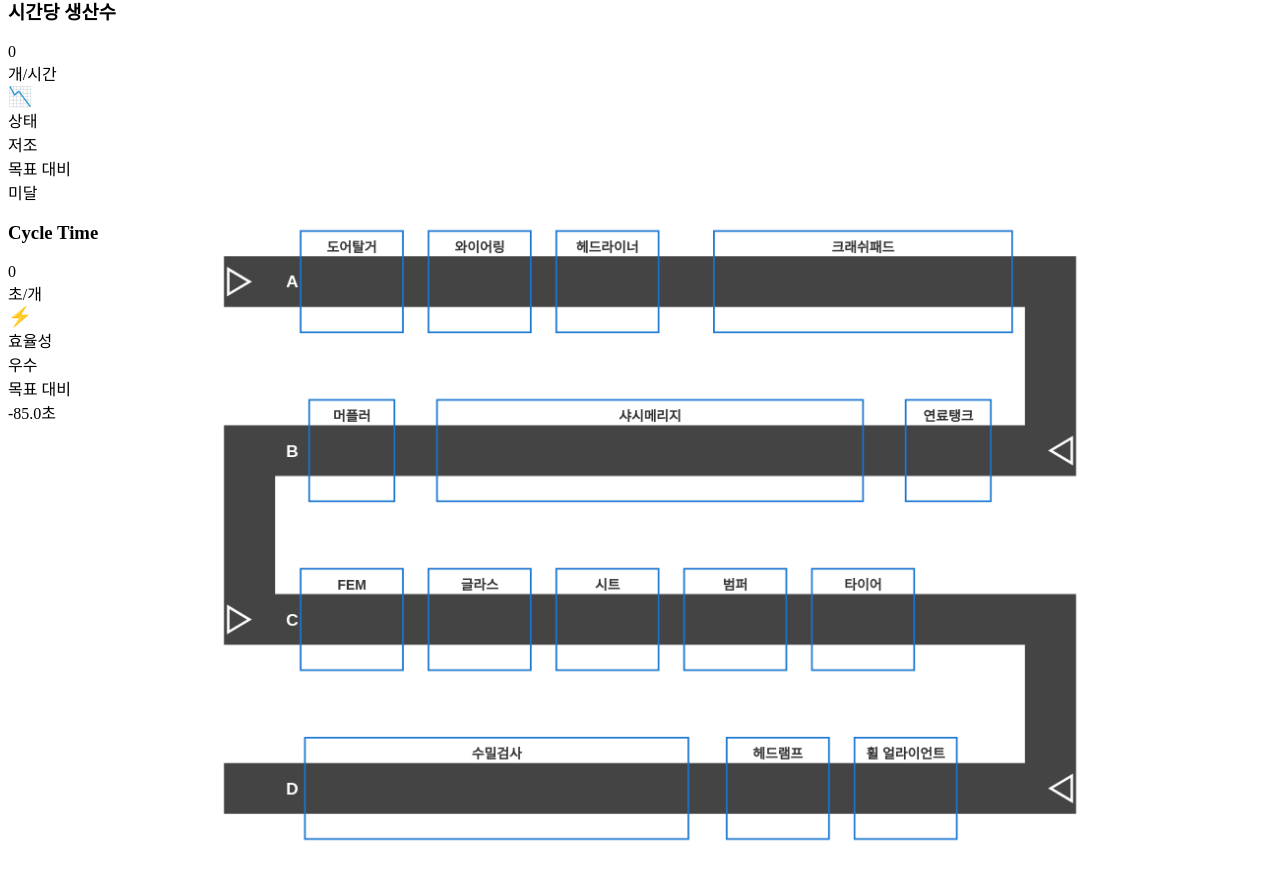
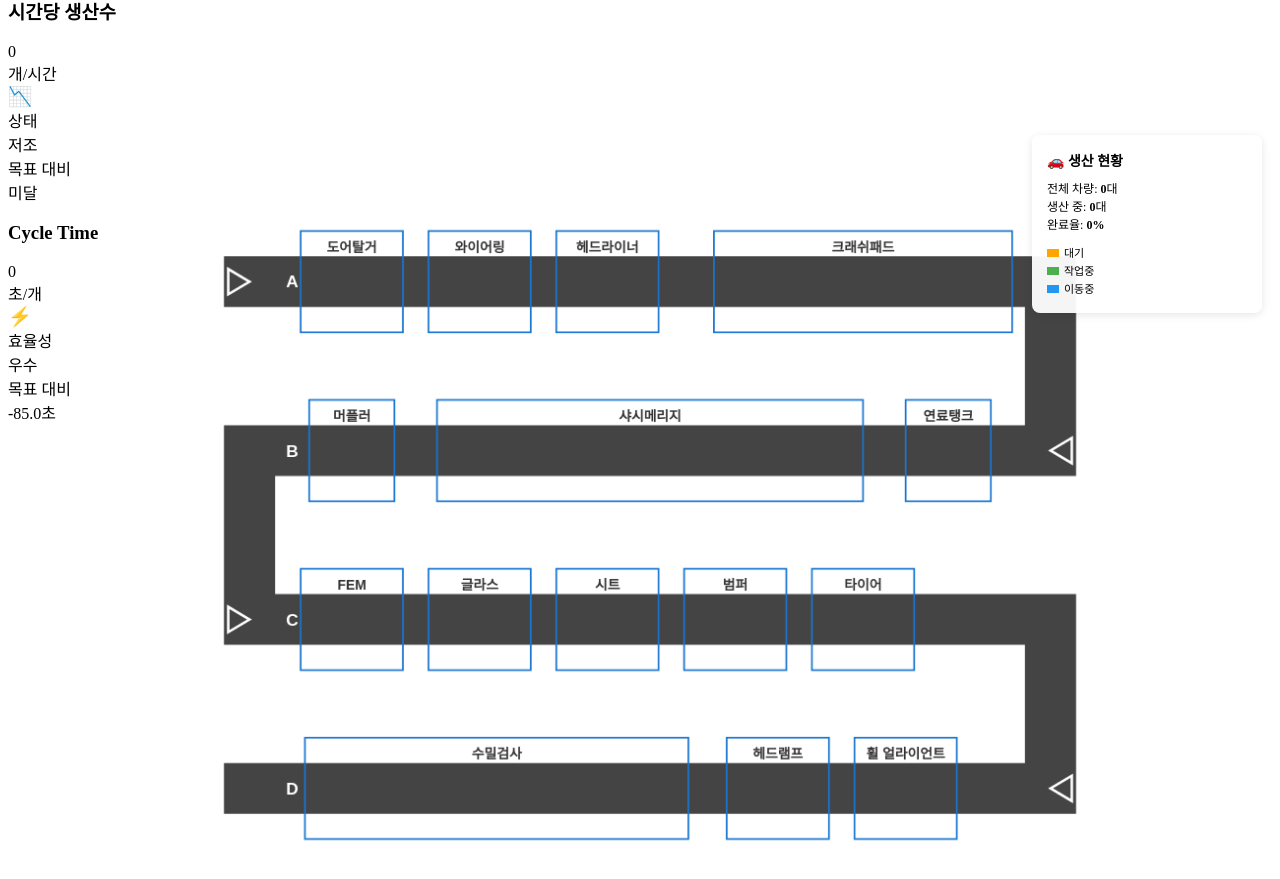
Before and after one commit to lee906/manufacturing_process_mk43, a React (Vite) app in the folder dashboard_frontend/: page /factory2d in a window 1280 px wide. Shown: the part 938-1817 px from the top of the page. Built offline with nearby package versions, Linux system fonts and the light colour scheme; no server answers.

Commit message:
이것저것

```diff
--- a/dashboard_frontend/src/components/Dashboard.jsx
+++ b/dashboard_frontend/src/components/Dashboard.jsx
@@ -31,6 +31,9 @@ const Dashboard = () => {
         case 'stations':
           setStationsData(data);
           break;
+        case 'error':
+          setConnectionStatus('error');
+          break;
       }
       setLastUpdated(new Date());
       setLoading(false);
@@ -63,7 +66,7 @@ const Dashboard = () => {
     const statusConfig = {
       connecting: { color: 'warning', text: '연결 중...', icon: '⏳' },
       connected: { color: 'success', text: '실시간 연결됨', icon: '🟢' },
-      error: { color: 'danger', text: '연결 오류 (더미 데이터)', icon: '🔴' }
+      error: { color: 'danger', text: '연결 오류', icon: '🔴' }
     };
 
     const config = statusConfig[connectionStatus];
@@ -72,7 +75,7 @@ const Dashboard = () => {
       <div className={`alert alert-${config.color} alert-dismissible fade show`} role="alert">
         {config.icon} {config.text} - 마지막 업데이트: {lastUpdated.toLocaleTimeString()}
         <small className="ms-2">
-          (데이터 소스: {connectionStatus === 'connected' ? 'Spring Boot API' : '시뮬레이션'})
+          (데이터 소스: Spring Boot API)
         </small>
       </div>
     );
@@ -214,7 +217,7 @@ const Dashboard = () => {
                     {connectionStatus === 'connected' ? (
                       <span className="text-success">🟢 Spring Boot API</span>
                     ) : (
-                      <span className="text-warning">🟡 시뮬레이션 모드</span>
+                      <span className="text-danger">🔴 연결 오류</span>
                     )}
                   </div>
                 </div>
--- a/dashboard_frontend/src/components/Twin/Factory2DTwin.jsx
+++ b/dashboard_frontend/src/components/Twin/Factory2DTwin.jsx
@@ -15,8 +15,44 @@ const Factory2DTwin = () => {
     position: { x: 0, y: 0 }
   });
 
+  // 차량 추적 데이터 상태 관리
+  const [vehicleData, setVehicleData] = useState({
+    vehicles: [],
+    station_positions: {},
+    total_vehicles: 0,
+    active_vehicles: 0
+  });
+
   // 스케일링 정보 저장
   const scaleInfoRef = useRef({ scale: 1, offsetX: 0, offsetY: 0 });
+
+  // 실시간 차량 데이터 가져오기
+  useEffect(() => {
+    const fetchVehicleData = async () => {
+      try {
+        const response = await fetch('http://localhost:8080/api/digital-twin/vehicles');
+        if (response.ok) {
+          const data = await response.json();
+          setVehicleData({
+            vehicles: data.vehicles || [],
+            station_positions: data.station_positions || {},
+            total_vehicles: data.total_vehicles || 0,
+            active_vehicles: data.active_vehicles || 0
+          });
+        }
+      } catch (error) {
+        console.warn('차량 데이터 가져오기 실패:', error);
+      }
+    };
+
+    // 초기 데이터 로드
+    fetchVehicleData();
+
+    // 3초마다 데이터 업데이트
+    const interval = setInterval(fetchVehicleData, 3000);
+
+    return () => clearInterval(interval);
+  }, []);
 
   // 컨테이너 크기 변화 감지 및 반응형 처리
   useEffect(() => {
@@ -322,11 +358,145 @@ const Factory2DTwin = () => {
     ctx.fillText('C', 80, 550 + 7);          // C라인 - 컨베이어 중앙
     ctx.fillText('D', 80, 750 + 7);          // D라인 - 컨베이어 중앙
 
+    // 차량 그리기 함수
+    const drawVehicles = (ctx) => {
+      if (!vehicleData.vehicles || vehicleData.vehicles.length === 0) {
+        return;
+      }
+
+      vehicleData.vehicles.forEach((vehicle, index) => {
+        if (!vehicle.position) return;
+
+        const x = vehicle.position.x;
+        const y = vehicle.position.y;
+        const status = vehicle.status;
+        const progress = vehicle.position.station_progress || 0;
+
+        // 차량 상태별 색상
+        const statusColors = {
+          'waiting': '#FFA500',     // 주황색 - 대기
+          'in_process': '#4CAF50',  // 초록색 - 작업중
+          'moving': '#2196F3',      // 파란색 - 이동중
+          'completed': '#9E9E9E',   // 회색 - 완료
+          'failed': '#F44336'       // 빨간색 - 실패
+        };
+
+        const vehicleColor = statusColors[status] || '#666666';
+
+        // 차량 외곽선 그리기
+        ctx.strokeStyle = '#333333';
+        ctx.lineWidth = 2;
+        ctx.fillStyle = vehicleColor;
+
+        // 차량 모양 (사각형)
+        const vehicleWidth = 20;
+        const vehicleHeight = 12;
+        ctx.fillRect(x - vehicleWidth/2, y - vehicleHeight/2, vehicleWidth, vehicleHeight);
+        ctx.strokeRect(x - vehicleWidth/2, y - vehicleHeight/2, vehicleWidth, vehicleHeight);
+
+        // 차량 ID 표시
+        ctx.fillStyle = '#000000';
+        ctx.font = '10px Arial';
+        ctx.textAlign = 'center';
+        const shortId = vehicle.vehicle_id.split('_')[1].slice(-4); // ID 마지막 4자리
+        ctx.fillText(shortId, x, y - vehicleHeight/2 - 3);
+
+        // 진행률 표시 (작업 중일 때)
+        if (status === 'in_process' && progress > 0) {
+          const progressBarWidth = vehicleWidth;
+          const progressBarHeight = 3;
+          const progressY = y + vehicleHeight/2 + 3;
+
+          // 진행률 바 배경
+          ctx.fillStyle = '#E0E0E0';
+          ctx.fillRect(x - progressBarWidth/2, progressY, progressBarWidth, progressBarHeight);
+
+          // 진행률 바
+          ctx.fillStyle = '#4CAF50';
+          const filledWidth = (progress / 100) * progressBarWidth;
+          ctx.fillRect(x - progressBarWidth/2, progressY, filledWidth, progressBarHeight);
+        }
+
+        // 차량 모델 표시 (작은 글씨)
+        if (vehicle.model) {
+          ctx.fillStyle = '#666666';
+          ctx.font = '8px Arial';
+          ctx.textAlign = 'center';
+          ctx.fillText(vehicle.model, x, y + vehicleHeight/2 + 15);
+        }
+      });
+    };
+
+    // 실시간 차량 렌더링
+    drawVehicles(ctx);
+
     ctx.restore();
-  }, [containerSize]);
+  }, [containerSize, vehicleData]);
 
   return (
     <>
+      <div style={{ position: 'relative', width: '100%', height: '100%' }}>
+        {/* 차량 생산 정보 패널 */}
+        <div style={{
+          position: 'absolute',
+          top: '10px',
+          right: '10px',
+          backgroundColor: 'rgba(255, 255, 255, 0.95)',
+          padding: '15px',
+          borderRadius: '8px',
+          boxShadow: '0 2px 8px rgba(0,0,0,0.1)',
+          minWidth: '200px',
+          zIndex: 10
+        }}>
+          <h4 style={{ margin: '0 0 10px 0', fontSize: '14px', fontWeight: 'bold' }}>
+            🚗 생산 현황
+          </h4>
+          <div style={{ fontSize: '12px', lineHeight: '1.5' }}>
+            <div>전체 차량: <strong>{vehicleData.total_vehicles}</strong>대</div>
+            <div>생산 중: <strong>{vehicleData.active_vehicles}</strong>대</div>
+            <div>완료율: <strong>
+              {vehicleData.total_vehicles > 0
+                ? Math.round(((vehicleData.total_vehicles - vehicleData.active_vehicles) / vehicleData.total_vehicles) * 100)
+                : 0
+              }%
+            </strong></div>
+          </div>
+
+          {/* 상태별 범례 */}
+          <div style={{ marginTop: '10px', fontSize: '11px' }}>
+            <div style={{ margin: '2px 0' }}>
+              <span style={{
+                display: 'inline-block',
+                width: '12px',
+                height: '8px',
+                backgroundColor: '#FFA500',
+                marginRight: '5px'
+              }}></span>
+              대기
+            </div>
+            <div style={{ margin: '2px 0' }}>
+              <span style={{
+                display: 'inline-block',
+                width: '12px',
+                height: '8px',
+                backgroundColor: '#4CAF50',
+                marginRight: '5px'
+              }}></span>
+              작업중
+            </div>
+            <div style={{ margin: '2px 0' }}>
+              <span style={{
+                display: 'inline-block',
+                width: '12px',
+                height: '8px',
+                backgroundColor: '#2196F3',
+                marginRight: '5px'
+              }}></span>
+              이동중
+            </div>
+          </div>
+        </div>
+
         <div
           ref={containerRef}
           style={{
@@ -352,6 +522,7 @@ const Factory2DTwin = () => {
             }}
           />
         </div>
+      </div>
 
       <ClickRobot
         isOpen={popoverState.isOpen}
--- a/dashboard_frontend/src/service/dashboardService.js
+++ b/dashboard_frontend/src/service/dashboardService.js
@@ -39,28 +39,15 @@ class DashboardService {
 
   async fetchData() {
     try {
-      // 5초 타임아웃으로 빠른 응답 보장
-      const dashboardPromise = Promise.race([
-        this.getFactorySummary(),
-        new Promise((_, reject) => setTimeout(() => reject(new Error('API Timeout')), 5000))
-      ]);
-
-      const stationsPromise = Promise.race([
-        this.getLatestKPIs(),
-        new Promise((_, reject) => setTimeout(() => reject(new Error('API Timeout')), 5000))
-      ]);
-
-      const dashboardData = await dashboardPromise;
+      const dashboardData = await this.getFactorySummary();
       this.notify('dashboard', dashboardData);
 
-      const stationsData = await stationsPromise;
+      const stationsData = await this.getLatestKPIs();
       this.notify('stations', stationsData);
 
     } catch (error) {
-      console.error('Backend connection failed, using mock data:', error);
-      // 빠른 fallback
-      this.notify('dashboard', this.getMockDashboardData());
-      this.notify('stations', this.getMockStationsData());
+      console.error('Backend connection failed:', error);
+      this.notify('error', error);
     }
   }
 
@@ -88,40 +75,6 @@ class DashboardService {
     return await response.json();
   }
 
-  getMockDashboardData() {
-    return {
-      production: {
-        current: Math.floor(Math.random() * 200) + 650,
-        target: 1000,
-        hourlyRate: Math.floor(Math.random() * 20) + 35,
-        cycleTime: Math.floor(Math.random() * 20) + 45
-      },
-      kpi: {
-        oee: Math.floor(Math.random() * 15) + 80,
-        otd: Math.floor(Math.random() * 10) + 88,
-        fty: Math.floor(Math.random() * 12) + 85
-      },
-      quality: {
-        overallScore: (Math.random() * 0.15 + 0.82)
-      }
-    };
-  }
-
-  getMockStationsData() {
-    const stations = ['A', 'B', 'C', 'D'];
-    return stations.map((station, index) => ({
-      id: index + 1,
-      name: `Station ${station}`,
-      stationId: `ST00${index + 1}`,
-      status: Math.random() > 0.2 ? 'running' : 'maintenance',
-      efficiency: Math.floor(Math.random() * 25) + 75,
-      temperature: Math.floor(Math.random() * 15) + 65,
-      vibration: (Math.random() * 0.5 + 0.1).toFixed(2),
-      oee: Math.floor(Math.random() * 20) + 75,
-      cycleTime: Math.floor(Math.random() * 30) + 45,
-      lastUpdated: new Date().toISOString()
-    }));
-  }
 }
 
 const dashboardService = new DashboardService();
```
Also changed, not shown: 2 other files (tests, documents, lock files or other folders). Lines whose indentation alone changed are shown as unchanged.
